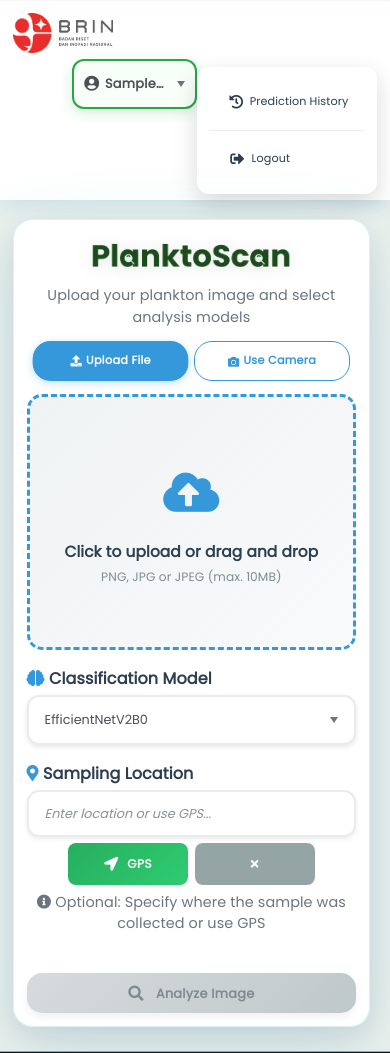
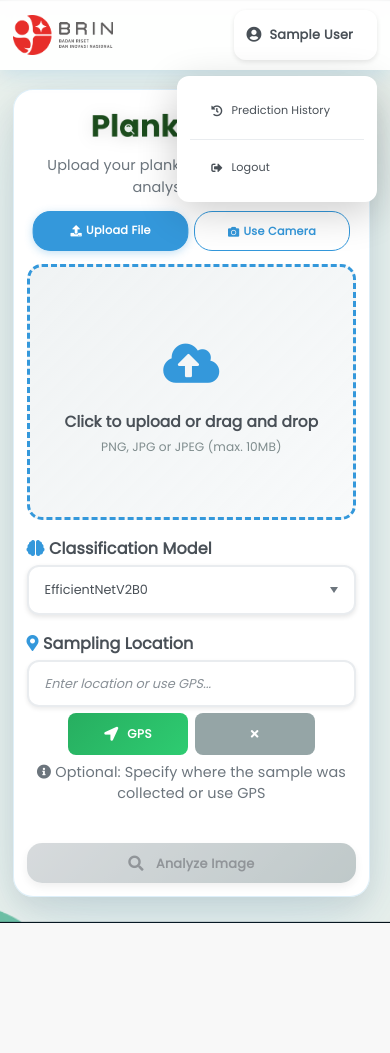
Before and after one commit to rayths/PlanktoScan, a FastAPI app: template templates/dashboard.html in a window 390 px wide, after a click that opens the changed part. After the commit the page ends 923 px from the top, so only its background shows below. Run offline with FastAPI, Linux system fonts and the light colour scheme; the template is opened without the code that fills it, so the values that code supplies are empty; the visitor is signed in with stand-in values (Sample User, id 1); some libraries are stand-ins or nearby versions.

Commit message:
Refactor user dropdown styles and functionality for improved responsiveness and usability

```diff
--- a/static/css/base/variables.css
+++ b/static/css/base/variables.css
@@ -11,7 +11,7 @@
     --error-red: #E74C3C;
 
     /* Text Colors */
-    --text-primary: #2C3E50;
+    --text-primary: #495057;
     --text-secondary: #7F8C8D;
     --text-muted: #6C757D;
 
--- a/static/css/components/dropdowns.css
+++ b/static/css/components/dropdowns.css
@@ -125,7 +125,7 @@
     padding: 12px 20px;
     font-size: var(--font-size-sm);
     font-weight: 400;
-    color: #495057;
+    color: var(--text-primary);
     transition: var(--transition-fast);
     border: none;
     background: transparent;
@@ -165,7 +165,7 @@
     align-items: center;
     gap: var(--spacing-xs);
     min-width: 180px;
-    color: white;
+    color: var(--text-primary);
 }
 
 .user-dropdown-btn:hover {
@@ -173,14 +173,14 @@
     border-color: rgba(255, 255, 255, 0.5);
     transform: translateY(-1px);
     box-shadow: 0 4px 12px rgba(0, 0, 0, 0.15);
-    color: white;
+    color: var(--text-primary);
 }
 
 .user-dropdown-btn:focus {
     background: rgba(255, 255, 255, 0.2);
     border-color: rgba(255, 255, 255, 0.5);
     box-shadow: 0 4px 12px rgba(0, 0, 0, 0.15);
-    color: white;
+    color: var(--text-primary);
 }
 
 .user-dropdown-btn .user-name {
@@ -220,7 +220,7 @@
 
 .user-dropdown-btn + .dropdown-menu .dropdown-item:hover {
     background-color: var(--primary-blue) !important;
-    color: white !important;
+    color: white;
     transform: translateX(2px) !important;
 }
 
@@ -250,3 +250,37 @@
     from { transform: rotate(0deg); }
     to { transform: rotate(360deg); }
 }
+
+/* NAVBAR USER DROPDOWN SPECIFIC OVERRIDES */
+.navbar .user-dropdown-btn + .dropdown-menu {
+    z-index: 9999 !important;
+    position: absolute !important;
+    background-color: #fff !important;
+    border: none !important;
+    box-shadow: 0 10px 40px rgba(0, 0, 0, 0.2) !important;
+}
+
+.navbar .user-dropdown-btn + .dropdown-menu .dropdown-item {
+    pointer-events: auto !important;
+    cursor: pointer !important;
+    z-index: 10000 !important;
+    position: relative !important;
+}
+
+.navbar .dropdown-menu {
+    z-index: 9999 !important;
+}
+
+.navbar .dropdown-toggle {
+    z-index: 1002 !important;
+}
+
+/* DROPDOWN BACKDROP PREVENTION */
+.dropdown-backdrop {
+    display: none !important;
+}
+
+.navbar .dropdown.show .dropdown-menu {
+    display: block !important;
+    z-index: 9999 !important;
+}
--- a/static/css/components/navbar.css
+++ b/static/css/components/navbar.css
@@ -11,11 +11,144 @@
 
 .navbar-dashboard {
     background: rgba(255, 255, 255, 0.95) !important;
+    border: none !important;
     backdrop-filter: blur(10px);
     box-shadow: 0 2px 20px rgba(52, 152, 219, 0.2);
     position: relative;
-    z-index: 2;
+    z-index: 1000 !important;
     margin-bottom: 0;
+}
+
+.navbar-dashboard .dropdown {
+    position: relative !important;
+    z-index: 1001 !important;
+}
+
+.navbar-dashboard .user-dropdown-btn {
+    position: relative !important;
+    z-index: 1002 !important;
+    border: 2px solid rgba(255, 255, 255, 0.3) !important;
+    background: rgba(255, 255, 255, 0.1) !important;
+    backdrop-filter: blur(10px) !important;
+    color: var(--text-primary);
+    pointer-events: auto;
+    cursor: pointer;
+    display: flex;
+    align-items: center;
+    gap: var(--spacing-xs);
+    padding: var(--spacing-sm) var(--spacing-md);
+    border-radius: var(--radius-medium);
+    min-width: 180px;
+    transition: var(--transition-normal);
+    font: 600;
+    font-size: var(--font-size-base);
+    text-decoration: none;
+}
+
+.navbar-dashboard .user-dropdown-btn i,
+.navbar-dashboard .user-dropdown-btn .fas {
+    color: var(--text-primary);
+    margin-right: 4px !important;
+}
+
+.navbar-dashboard .user-dropdown-btn .user-name {
+    color: var(--text-primary);
+    font-weight: 600 !important;
+    letter-spacing: 0.3px !important;
+    max-width: 120px !important;
+    overflow: hidden !important;
+    text-overflow: ellipsis !important;
+    white-space: nowrap !important;
+}
+
+.navbar-dashboard .user-dropdown-btn:hover,
+.navbar-dashboard .user-dropdown-btn:focus,
+.navbar-dashboard .user-dropdown-btn.show {
+    background: rgba(255, 255, 255, 0.2) !important;
+    border-color: rgba(255, 255, 255, 0.5) !important;
+    color: var(--text-primary) !important;
+    transform: translateY(-1px) !important;
+    box-shadow: 0 4px 12px rgba(0, 0, 0, 0.15) !important;
+}
+
+.navbar-dashboard .user-dropdown-btn + .dropdown-menu {
+    position: absolute !important;
+    z-index: 9999 !important;
+    top: calc(100% + 8px) !important;
+    right: 0 !important;
+    left: auto !important;
+    display: none !important;
+    opacity: 0 !important;
+    visibility: hidden !important;
+    border: none !important;
+    box-shadow: 0 10px 40px rgba(0, 0, 0, 0.2) !important;
+    border-radius: var(--radius-medium) !important;
+    padding: var(--spacing-sm) !important;
+    min-width: 200px !important;
+    background-color: #fff;
+    transform: translateZ(0) translateY(-10px) !important;
+    transition: all 0.2s ease-out !important;
+    will-change: transform, opacity !important;
+}
+
+.navbar-dashboard .user-dropdown-btn + .dropdown-menu.show {
+    display: block !important;
+    opacity: 1 !important;
+    visibility: visible !important;
+    transform: translateZ(0) translateY(0) !important;
+    pointer-events: auto !important;
+}
+
+.navbar-dashboard .user-dropdown-btn + .dropdown-menu .dropdown-item {
+    position: relative !important;
+    z-index: 10000 !important;
+    pointer-events: auto !important;
+    cursor: pointer !important;
+    padding: var(--spacing-sm) var(--spacing-md) !important;
+    border-radius: var(--radius-small) !important;
+    transition: var(--transition-fast) !important;
+    font-weight: 500 !important;
+    color: var(--text-primary) !important;
+    text-decoration: none;
+    display: flex !important;
+    align-items: center !important;
+    gap: var(--spacing-xs) !important;
+}
+
+.navbar-dashboard .user-dropdown-btn + .dropdown-menu .dropdown-item:hover {
+    background-color: var(--primary-blue) !important;
+    color: white !important;
+    transform: translateX(2px) !important;
+}
+
+.navbar-dashboard .user-dropdown-btn + .dropdown-menu .dropdown-item i {
+    width: 16px !important;
+    text-align: center !important;
+    font-size: var(--font-size-sm) !important;
+    color: inherit !important;
+}
+
+.navbar-dashboard .user-dropdown-btn + .dropdown-menu .logout-item:hover {
+    background-color: #dc3545 !important;
+    color: white !important;
+}
+
+.navbar-dashboard .user-dropdown-btn.dropdown-toggle::after {
+    border-top: 6px solid white !important;
+    border-right: 4px solid transparent !important;
+    border-left: 4px solid transparent !important;
+    margin-left: auto !important;
+    opacity: 0.8 !important;
+}
+
+.navbar-dashboard .user-dropdown-btn.dropdown-toggle:hover::after {
+    border-top-color: white !important;
+    opacity: 1 !important;
+}
+
+.navbar-dashboard .navbar-nav {
+    position: relative !important;
+    z-index: 1001 !important;
 }
 
 .navbar-dashboard .container {
@@ -28,6 +161,8 @@
 .navbar-dashboard .navbar-brand {
     margin-bottom: 0;
     padding: 0.5rem 0;
+    position: relative !important;
+    z-index: 999 !important;
 }
 
 .navbar-results {
--- a/static/css/responsive/mobile.css
+++ b/static/css/responsive/mobile.css
@@ -8,6 +8,43 @@
 
     body {
         letter-spacing: 0.2px;
+    }
+
+    .navbar-dashboard {
+        min-height: 70px !important;
+        position: relative !important;
+    }
+
+    .navbar-dashboard .container {
+        flex-wrap: nowrap !important;
+        justify-content: space-between !important;
+    }
+
+    /* Prevent navbar collapse on mobile */
+    .navbar-nav {
+        flex-direction: row !important;
+        margin: 0 !important;
+    }
+
+    .user-dropdown-btn {
+        min-width: 160px !important;
+        padding: var(--spacing-xs) var(--spacing-sm) !important;
+        white-space: nowrap;
+    }
+
+    .user-dropdown-btn .user-name {
+        max-width: 100px;
+    }
+
+    /* Ensure dropdown menu appears above everything */
+    .user-dropdown-btn + .dropdown-menu {
+        position: absolute !important;
+        z-index: 9999 !important;
+        right: 0 !important;
+        left: auto !important;
+        min-width: 180px !important;
+        top: 100% !important;
+        transform: translateY(0) !important;
     }
 
     .text-label {
@@ -59,14 +96,6 @@
         max-width: 180px;
     }
 
-    .user-dropdown-btn {
-        min-width: 160px !important;
-        padding: var(--spacing-xs) var(--spacing-sm) !important;
-    }
-
-    .user-dropdown-btn .user-name {
-        max-width: 100px;
-    }
 }
 
 /*Mobile Large */
@@ -549,6 +578,22 @@
         letter-spacing: 0;
     }
 
+    .user-dropdown-btn {
+        min-width: 120px !important;
+        padding: 6px 10px !important;
+        gap: 4px !important;
+    }
+
+    .user-dropdown-btn .user-name {
+        max-width: 60px !important  ;
+    }
+
+    .user-dropdown-btn + .dropdown-menu {
+        min-width: 180px !important;
+        right: 0 !important;
+        left: auto !important;
+    }
+
     .dashboard-content {
         padding-top: var(--spacing-md);
     }
@@ -683,21 +728,6 @@
         padding: var(--spacing-sm);
     }
 
-    .user-dropdown-btn {
-        min-width: 120px !important;
-        padding: 6px 10px !important;
-        gap: 4px !important;
-    }
-
-    .user-dropdown-btn .user-name {
-        max-width: 60px;
-    }
-
-    .user-dropdown-btn + .dropdown-menu {
-        min-width: 180px !important;
-        right: 0 !important;
-        left: auto !important;
-    }
 }
 
 /* Mobile Extra Small */
--- a/templates/dashboard.html
+++ b/templates/dashboard.html
@@ -62,7 +62,6 @@
                                 <button class="btn btn-outline-light dropdown-toggle user-dropdown-btn"
                                         type="button"
                                         id="userDropdown"
-                                        data-bs-toggle="dropdown"
                                         aria-expanded="false">
                                     <i class="fas fa-user-circle"></i>
                                     <span class="user-name">{{ request.session.get('user_name', 'User') }}</span>
```
Also changed, not shown: static/js/dropdown.js (+79 -5 lines).
